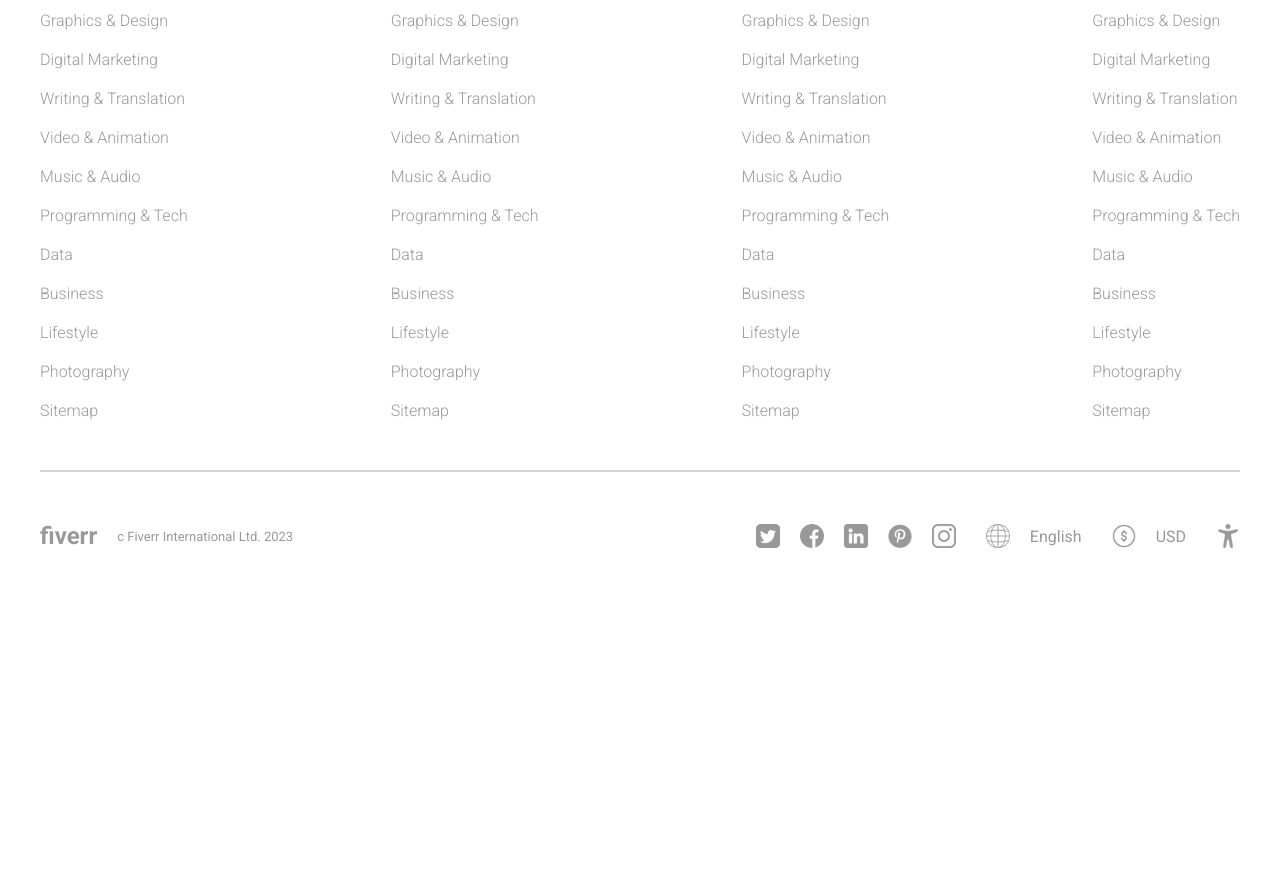
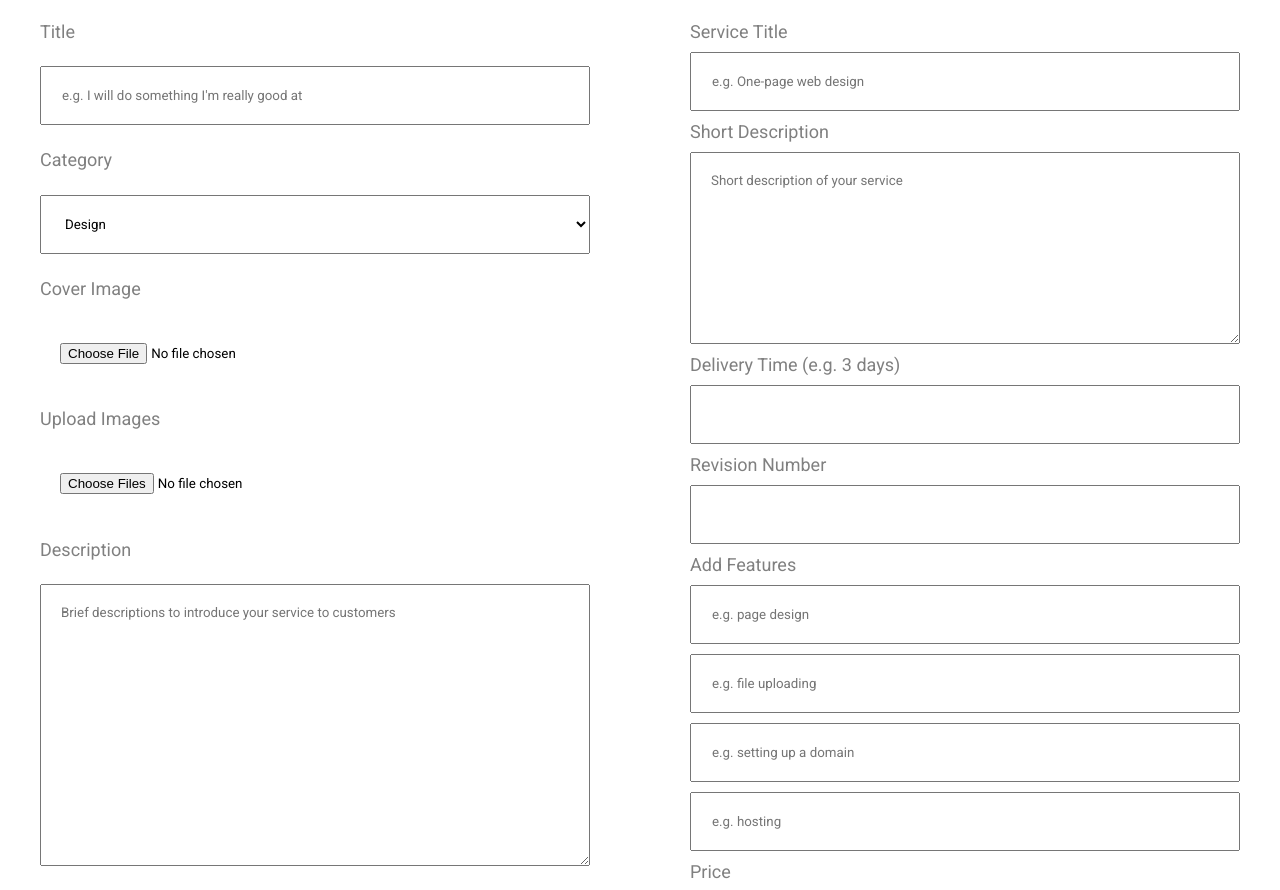
Before and after one commit to deumolo/ld-fiverr, a React (Vite) app: page /add in a window 1280 px wide. Shown: the part 220-1110 px from the top of the page. Before the commit the page ends 820 px from the top, so only its background shows below. Built offline with nearby package versions, Linux system fonts and the light colour scheme.

Commit message:
Added content and css rules to add gig page

```diff
--- a/src/pages/add/Add.jsx
+++ b/src/pages/add/Add.jsx
@@ -3,7 +3,51 @@ import "./Add.scss"
 
 const Add = () => {
   return (
-    <div className='add'>Add</div>
+    <div className='add'>
+      <div className="container">
+        <h1>Add New Gig</h1>
+        <div className="sections">
+          <div className="info">
+            <label htmlFor="">Title</label>
+            <input
+              type="text"
+              placeholder="e.g. I will do something I'm really good at"
+            />
+            <label htmlFor="">Category</label>
+            <select name="cats" id="cats">
+              <option value="design">Design</option>
+              <option value="web">Web Development</option>
+              <option value="animation">Animation</option>
+              <option value="music">Music</option>
+            </select>
+            <label htmlFor="">Cover Image</label>
+            <input type="file" />
+            <label htmlFor="">Upload Images</label>
+            <input type="file" multiple />
+            <label htmlFor="">Description</label>
+            <textarea name="" id="" placeholder="Brief descriptions to introduce your service to customers" cols="0" rows="16"></textarea>
+            <button>Create</button>
+          </div>
+          <div className="details">
+            <label htmlFor="">Service Title</label>
+            <input type="text" placeholder="e.g. One-page web design" />
+            <label htmlFor="">Short Description</label>
+            <textarea name="" id="" placeholder="Short description of your service" cols="30" rows="10"></textarea>
+            <label htmlFor="">Delivery Time (e.g. 3 days)</label>
+            <input type="number" />
+            <label htmlFor="">Revision Number</label>
+            <input type="number" />
+            <label htmlFor="">Add Features</label>
+            <input type="text" placeholder="e.g. page design" />
+            <input type="text" placeholder="e.g. file uploading" />
+            <input type="text" placeholder="e.g. setting up a domain" />
+            <input type="text" placeholder="e.g. hosting" />
+            <label htmlFor="">Price</label>
+            <input type="number" />
+          </div>
+        </div>
+      </div>
+    </div>
   )
 }
 
--- a/src/pages/add/Add.scss
+++ b/src/pages/add/Add.scss
@@ -0,0 +1,51 @@
+.add {
+  display: flex;
+  justify-content: center;
+
+  .container {
+    width: 1200px;
+    padding: 50px 0;
+
+    h1 {
+      color: gray;
+      font: 300px;
+      margin-bottom: 30px;
+    }
+
+    .sections {
+      display: flex;
+      justify-content: space-between;
+      gap: 100px;
+
+      .info,
+      .details {
+        flex: 1;
+        display: flex;
+        flex-direction: column;
+        gap: 10px;
+        justify-content: space-between;
+
+        label {
+          color: gray;
+          font-size: 18px;
+        }
+
+        input,
+        select,
+        textarea {
+          padding: 20px;
+        }
+
+        button {
+            border: none;
+            padding: 20px;
+            background: #1dbf73;
+            color: white;
+            font-weight: 500;
+            font-size: 18px;
+            cursor: pointer;
+        }
+      }
+    }
+  }
+}
```
